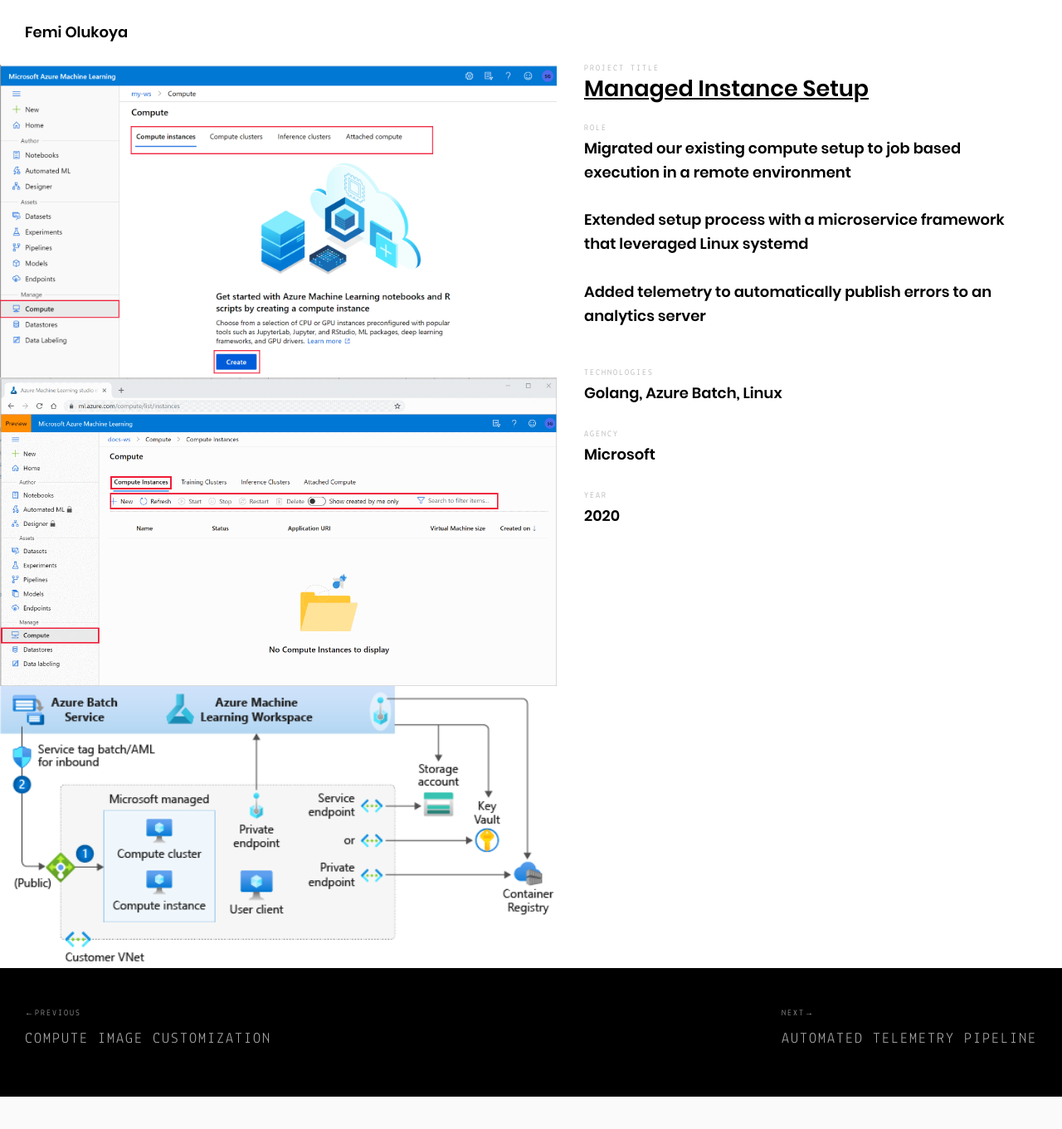
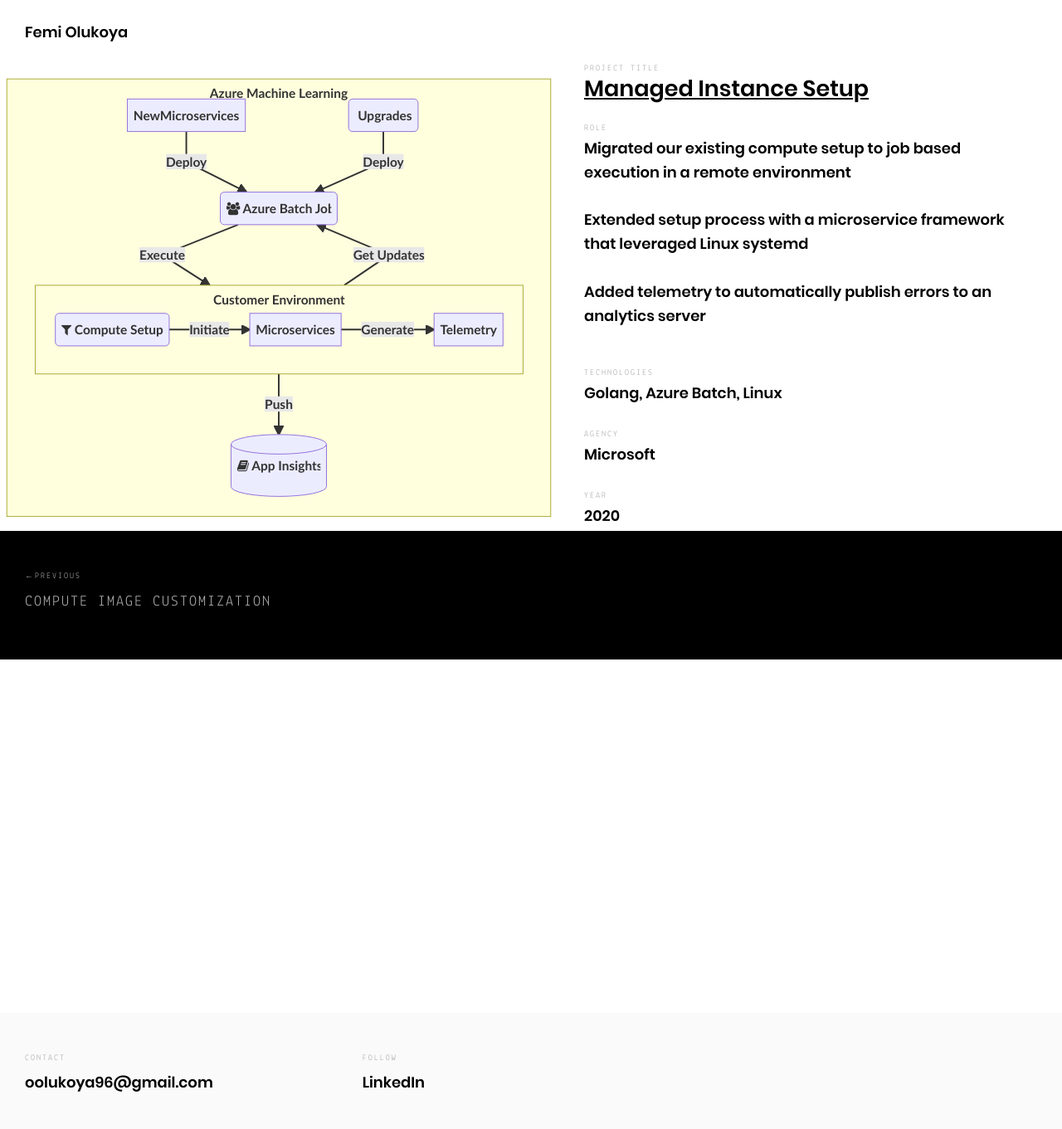
Before and after one commit to aquafemi/aquafemi.github.io, a Jekyll site: the page built from _posts/projects/2020-01-15-managedinstancesetup.md, in a window 1280 px wide and 1400 px high. Shown: the top 1361 px of the window at 83% size. Built offline with Jekyll 4.4.1, drawn with Linux system fonts in a browser that asks for light colours.

Commit message:
add new mermaid

```diff
--- /dev/null
+++ b/_posts/projects/mermaid/2020-01-15-managedinstancesetup-mermaid.html
@@ -0,0 +1,22 @@
+<div class="mermaid">
+    flowchart TB
+    Batch(fa:fa-users Azure Batch Job)
+    Setup(fa:fa-filter Compute Setup)
+    NewMicroservices{{fa:fa-search New Microservices}}
+    Microservices{{fa:fa-search Microservices}}
+    Upgrades(fa:fa-chart-bar Upgrades)
+    Analytics[(fa:fa-book App Insights)]
+    subgraph Azure [Azure Machine Learning]
+    direction TB
+    NewMicroservices -- Deploy --> Batch
+    Upgrades -- Deploy --> Batch
+        subgraph Customer [Customer Environment]
+        direction LR
+        Setup-- Initiate -->Microservices
+        Microservices-- Generate -->Telemetry
+        end
+    Customer-- Push -->Analytics
+    end
+    Batch-->|Execute|Customer
+    Customer-->|Get Updates|Batch
+</div>
```
Also changed, not shown: _posts/projects/2020-01-15-managedinstancesetup.md (+1 -0 lines).
